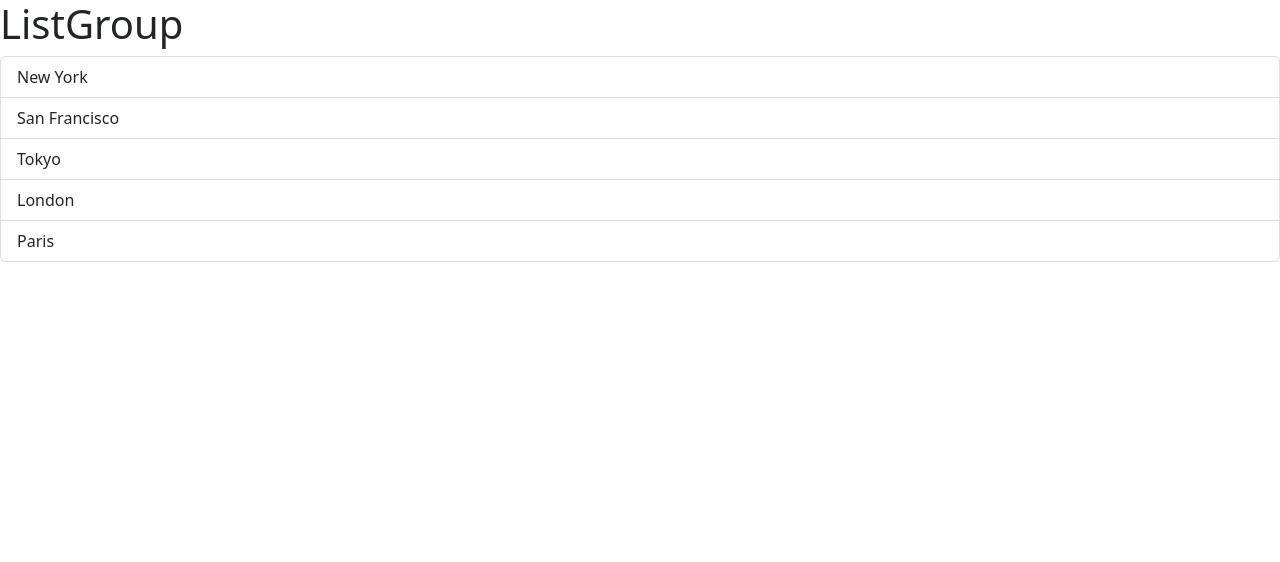
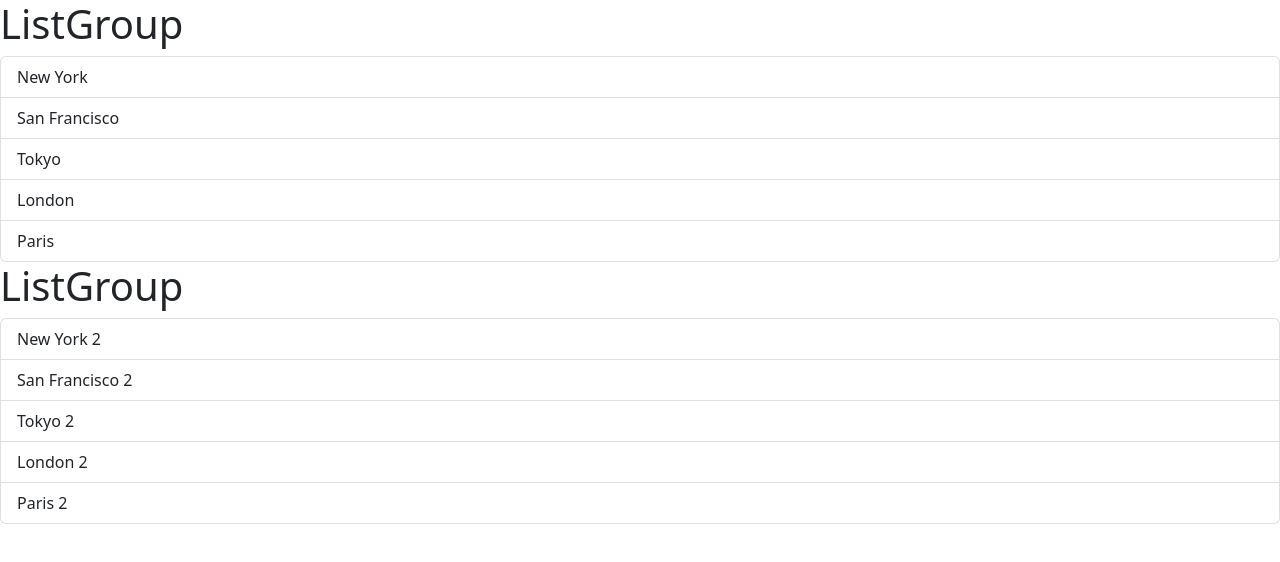
Before and after one commit to Braian-92/React-Basico, a React (Vite) app in the folder todoReactTs/galeria-ts/react-app/: page / in a window 1280 px wide. Shown: the top 562 px of the page. Built offline with nearby package versions, Linux system fonts and the light colour scheme.

Commit message:
uso de interfaces para definir formato de parámetros de componentes

```diff
--- a/todoReactTs/galeria-ts/react-app/src/App.tsx
+++ b/todoReactTs/galeria-ts/react-app/src/App.tsx
@@ -1,7 +1,12 @@
 import ListGroup from "./components/ListGroup";
 
 function App(){
-  return <div><ListGroup /></div>;
+  let items = ["New York", "San Francisco", "Tokyo", "London", "Paris"];
+  let items2 = ["New York 2", "San Francisco 2", "Tokyo 2", "London 2", "Paris 2"];
+  return <div>
+    <ListGroup items={items} heading="Cities" />
+    <ListGroup items={items2} heading="Cities 2" />
+  </div>;
 }
 
 export default App;
--- a/todoReactTs/galeria-ts/react-app/src/components/ListGroup.tsx
+++ b/todoReactTs/galeria-ts/react-app/src/components/ListGroup.tsx
@@ -1,8 +1,11 @@
 import { useState } from "react";
 
-function ListGroup() {
-  let items = ["New York", "San Francisco", "Tokyo", "London", "Paris"];
+interface Props { // interface es una estructura de datos que define el tipo de los datos que se van a pasar a la funcion
+  items: string[];
+  heading: string;
+}
 
+function ListGroup({ items, heading }: Props) {
   //! Hook estado
   const [selectedIndex, setSelectedIndex] = useState(-1);
   // arr[0] // variable (selectedIndex)
```
